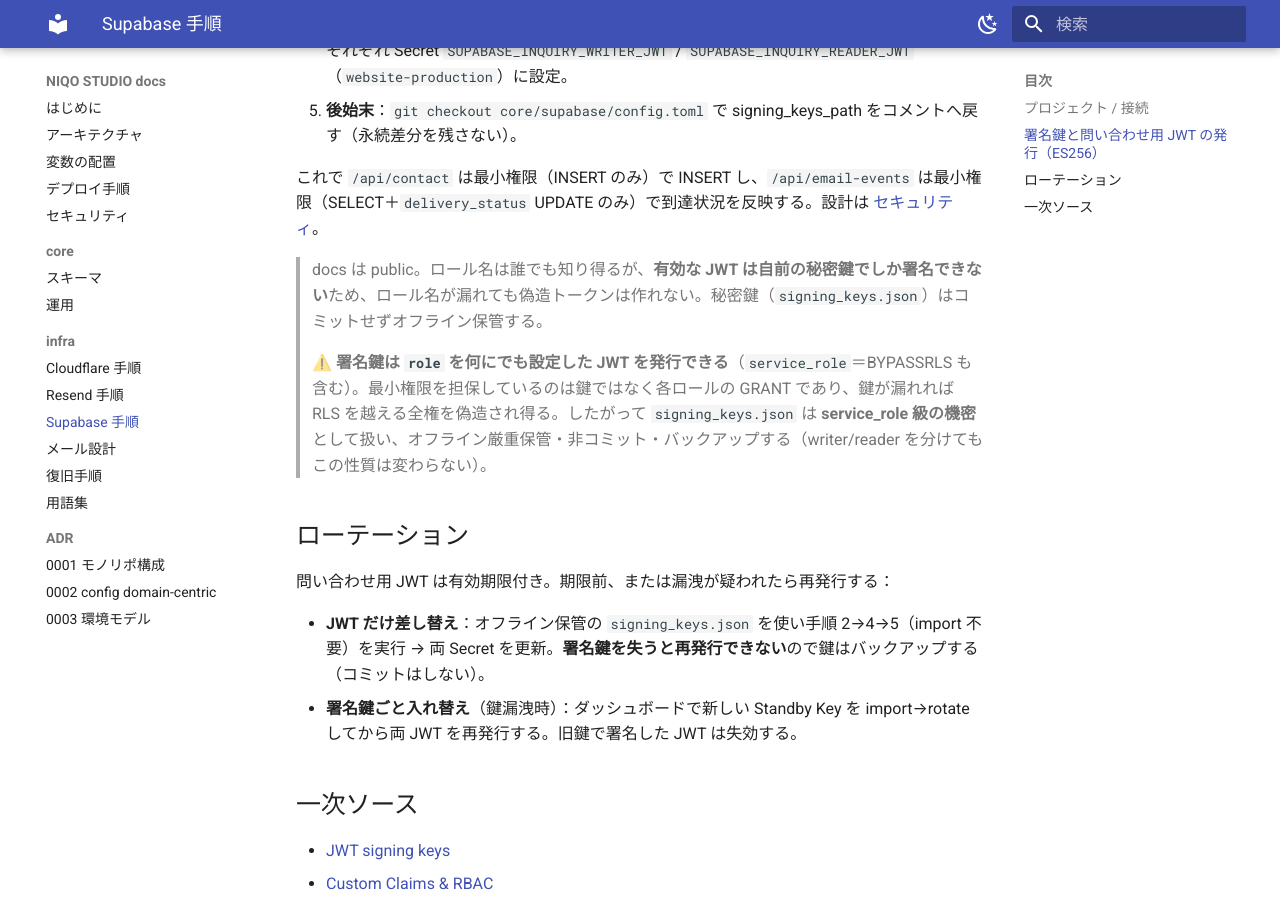
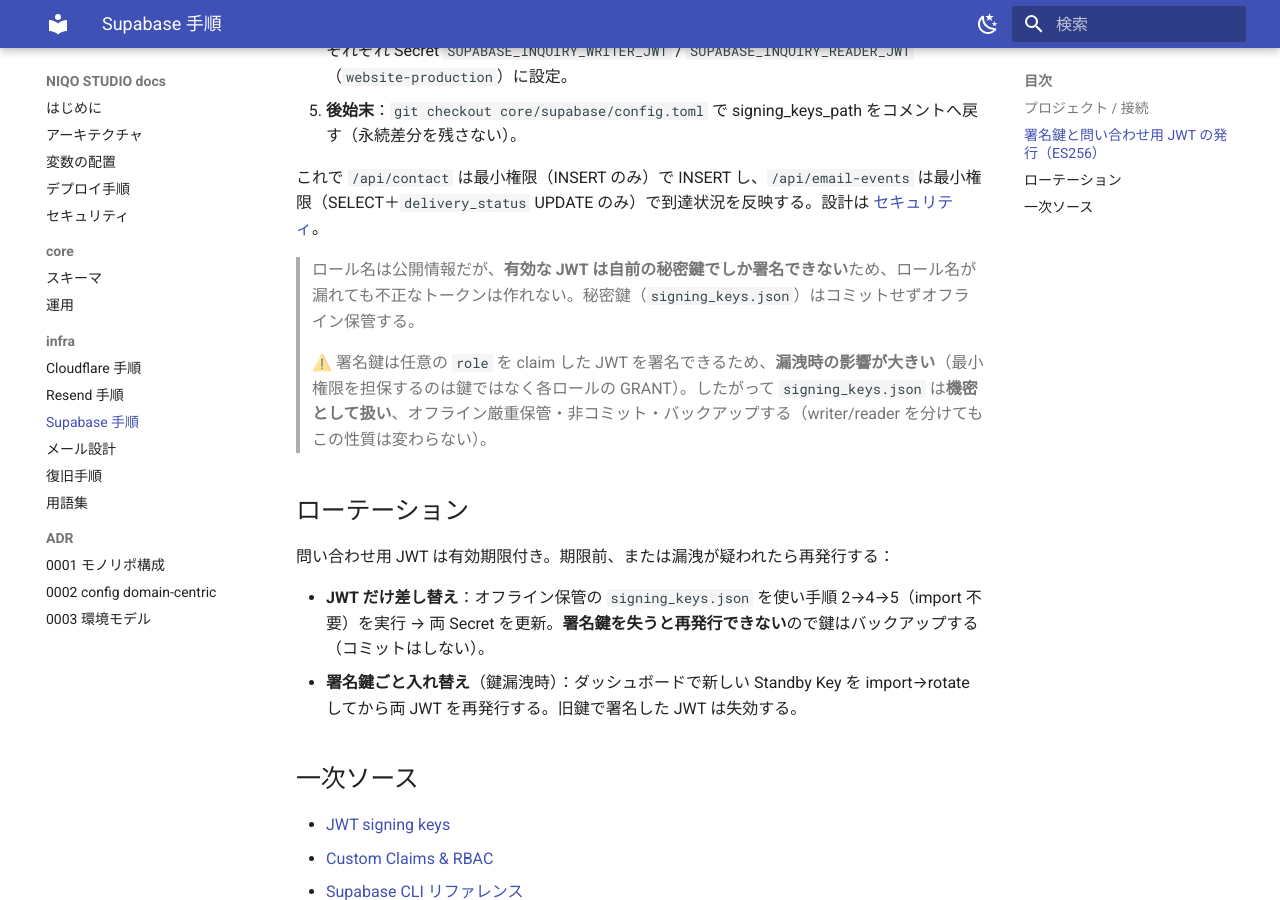
Before and after one commit to niqostudio/niqostudio, an MkDocs documentation site: the page built from docs/infra/supabase.md, in a window 1280 px wide and 900 px high, scrolled down 1267 px. Built offline with MkDocs 1.6.1 and Material for MkDocs 9.7.7, drawn with Linux system fonts in a browser that asks for light colours.

Commit message:
docs: 公開 docs のトーンと署名鍵の記述を調整
公開前提に合わせ脚色を抑え、署名鍵の説明を運用ガイダンスに留める。

```diff
--- a/docs/infra/supabase.md
+++ b/docs/infra/supabase.md
@@ -33,9 +33,9 @@
 
 これで `/api/contact` は最小権限（INSERT のみ）で INSERT し、`/api/email-events` は最小権限（SELECT＋`delivery_status` UPDATE のみ）で到達状況を反映する。設計は [セキュリティ](../security.md)。
 
-> docs は public。ロール名は誰でも知り得るが、**有効な JWT は自前の秘密鍵でしか署名できない**ため、ロール名が漏れても偽造トークンは作れない。秘密鍵（`signing_keys.json`）はコミットせずオフライン保管する。
+> ロール名は公開情報だが、**有効な JWT は自前の秘密鍵でしか署名できない**ため、ロール名が漏れても不正なトークンは作れない。秘密鍵（`signing_keys.json`）はコミットせずオフライン保管する。
 >
-> ⚠️ **署名鍵は `role` を何にでも設定した JWT を発行できる**（`service_role`＝BYPASSRLS も含む）。最小権限を担保しているのは鍵ではなく各ロールの GRANT であり、鍵が漏れれば RLS を越える全権を偽造され得る。したがって `signing_keys.json` は **service_role 級の機密**として扱い、オフライン厳重保管・非コミット・バックアップする（writer/reader を分けてもこの性質は変わらない）。
+> ⚠️ 署名鍵は任意の `role` を claim した JWT を署名できるため、**漏洩時の影響が大きい**（最小権限を担保するのは鍵ではなく各ロールの GRANT）。したがって `signing_keys.json` は**機密として扱い**、オフライン厳重保管・非コミット・バックアップする（writer/reader を分けてもこの性質は変わらない）。
 
 ## ローテーション
 問い合わせ用 JWT は有効期限付き。期限前、または漏洩が疑われたら再発行する：
```
Also changed, not shown: docs/infra/email.md (+1 -1 lines), docs/infra/recovery.md (+1 -1 lines), docs/security.md (+1 -1 lines).
